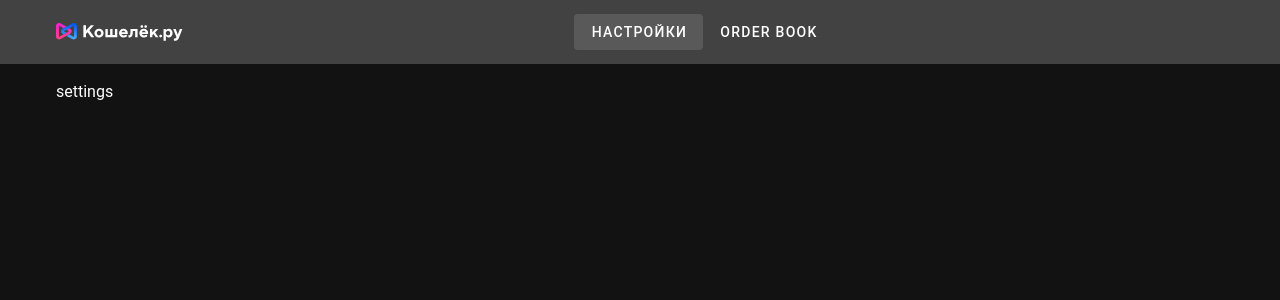
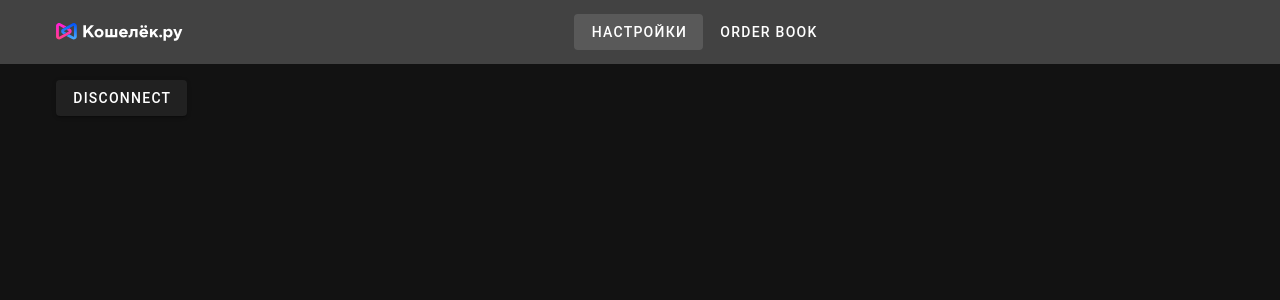
Before and after one commit to iamkayrkayr/koshelek-ru-demo, a Nuxt app: page /settings in a window 1280 px wide. Shown: the top 300 px of the page. Built offline with nearby package versions, Linux system fonts and the light colour scheme; no server answers.

Commit message:
Pinia + socket events

```diff
--- a/app.vue
+++ b/app.vue
@@ -31,5 +31,42 @@
     </v-app>
   </NuxtLayout>
 </template>
-<script setup lang="ts">
+
+<script setup>
+
+const orderBookStore = useOrderBookStore();
+
+onMounted(() => {
+  if (isClientSide()) {
+    setTimeout(() => {
+      orderBookStore.connect();
+    });
+  }
+});
+
+onUnmounted(() => {
+  if (isClientSide()) {
+    setTimeout(() => {
+      orderBookStore.disconnect();
+    });
+  }
+});
+
 </script>
+
+<style>
+.page-enter-active,
+.page-leave-active {
+  transition: all 0.15s;
+}
+
+.page-enter-from {
+  opacity: 0;
+  transform: translate(16px, 0);
+}
+
+.page-leave-to {
+  opacity: 0;
+  transform: translate(-16px, 0);
+}
+</style>
--- /dev/null
+++ b/composables/use-binance-api.js
@@ -0,0 +1,17 @@
+export default function () {
+    function connect() {
+        if (orderBookStore.socketInstance) {
+            return;
+        }
+
+
+        let socket = new WebSocket(binanceApiDepthWsUrl);
+
+        socket.onopen = () => _onOpen();
+        socket.onmessage = (ev) => _onMessage(ev);
+        socket.onerror = (ev) => _onError(ev);
+        socket.onclose = (ev) => _onClose(ev);
+
+        orderBookStore.replaceSocketInstance(socket);
+    }
+}
--- a/nuxt.config.ts
+++ b/nuxt.config.ts
@@ -2,6 +2,12 @@
 import vuetify, {transformAssetUrls} from "vite-plugin-vuetify";
 
 export default defineNuxtConfig({
+    app: {
+        pageTransition: {
+            name: 'page',
+            mode: 'out-in',
+        },
+    },
     build: {
         transpile: ['vuetify'],
     },
@@ -12,12 +18,17 @@ export default defineNuxtConfig({
         (_options, nuxt) => {
             nuxt.hooks.hook('vite:extendConfig', (config) => {
                 // @ts-expect-error
-        config.plugins.push(vuetify({ autoImport: true }))
+                config.plugins.push(vuetify({autoImport: true}))
             })
         },
-    //...
+        '@pinia/nuxt',
     ],
     pages: true,
+    runtimeConfig: {
+        public: {
+            binanceApiDepthWsUrl: 'wss://stream.binance.com:9443/ws/bnbbtc@depth',
+        },
+    },
     vite: {
         vue: {
             template: {
--- a/package.json
+++ b/package.json
@@ -11,7 +11,9 @@
   },
   "dependencies": {
     "@mdi/font": "^7.4.47",
+    "@pinia/nuxt": "^0.5.1",
     "nuxt": "^3.11.2",
+    "pinia": "^2.1.7",
     "vue": "^3.4.27",
     "vue-router": "^4.3.2"
   },
--- a/pages/index.vue
+++ b/pages/index.vue
@@ -1,13 +1,11 @@
 <template>
   <div>
     <h1>
-    Home page
+      Home page
     </h1>
 
     <h2>
-    Welcome to the Demo
+      Welcome to the Demo
     </h2>
   </div>
 </template>
-<script setup lang="ts">
-</script>
--- a/pages/order-book.vue
+++ b/pages/order-book.vue
@@ -3,7 +3,3 @@
     order-book
   </div>
 </template>
-
-<script setup lang="ts">
-
-</script>
--- a/pages/settings.vue
+++ b/pages/settings.vue
@@ -1,9 +1,22 @@
 <template>
   <div>
-    settings
+    <v-btn
+        v-if="orderBookStore.isWsConnected"
+        @click="orderBookStore.disconnect"
+    >
+      Disconnect
+    </v-btn>
+    <v-btn
+        v-else
+        @click="orderBookStore.connect"
+    >
+      Connect
+    </v-btn>
   </div>
 </template>
 
-<script setup lang="ts">
+<script setup>
+
+const orderBookStore = useOrderBookStore();
 
 </script>
--- /dev/null
+++ b/stores/order-book.js
@@ -0,0 +1,31 @@
+import {defineStore} from "pinia";
+import BinanceApi from "~/utils/binance-api.js";
+
+export const useOrderBookStore = defineStore('orderBookStore', {
+    state: () => {
+        return ({
+            _binanceApiInstance: undefined,
+            isWsConnected: false,
+        });
+    },
+    actions: {
+        connect() {
+            if (this._binanceApiInstance === undefined) {
+                const {
+                    public: {
+                        binanceApiDepthWsUrl,
+                    },
+                } = useRuntimeConfig();
+                this._binanceApiInstance = markRaw(new BinanceApi({
+                    binanceApiDepthWsUrl,
+                }));
+            }
+            this._binanceApiInstance.connect();
+            this.isWsConnected = true;
+        },
+        disconnect() {
+            this.isWsConnected = false;
+            this._binanceApiInstance.disconnect();
+        },
+    },
+})
--- /dev/null
+++ b/utils/binance-api.js
@@ -0,0 +1,62 @@
+class BinanceApi {
+    /**
+     * @type {WebSocket}
+     * @private
+     */
+    _socketInstance = undefined;
+
+    /**
+     * @type {String}
+     * @private
+     */
+    _binanceApiDepthWsUrl = undefined;
+
+    constructor({
+                    binanceApiDepthWsUrl,
+                }) {
+        this._binanceApiDepthWsUrl = binanceApiDepthWsUrl;
+    }
+
+    connect() {
+        console.info('connect');
+        if (this._socketInstance) {
+            return;
+        }
+
+        let socket = new WebSocket(this._binanceApiDepthWsUrl);
+
+        socket.onopen = () => this._onOpen();
+        socket.onmessage = (ev) => this._onMessage(ev);
+        socket.onerror = (ev) => this._onError(ev);
+        socket.onclose = (ev) => this._onClose(ev);
+
+        this._socketInstance = socket;
+    }
+
+    disconnect() {
+        if (!this._socketInstance) {
+            return;
+        }
+
+        this._socketInstance.close();
+        this._socketInstance = undefined;
+    }
+
+    _onOpen() {
+        console.log('_onOpen');
+    }
+
+    _onMessage(ev) {
+        console.log('_onMessage');
+    }
+
+    _onError(ev) {
+        console.log('_onError', ev);
+    }
+
+    _onClose(ev) {
+        console.log('_onClose', ev);
+    }
+}
+
+export default BinanceApi;
--- /dev/null
+++ b/utils/support.js
@@ -0,0 +1,7 @@
+export function isClientSide() {
+    return typeof window === 'object';
+}
+
+export function isServerSide() {
+    return !isClientSide();
+}
```
Also changed, not shown: 1 other file (tests, documents, lock files or other folders). Lines whose indentation alone changed are shown as unchanged.
